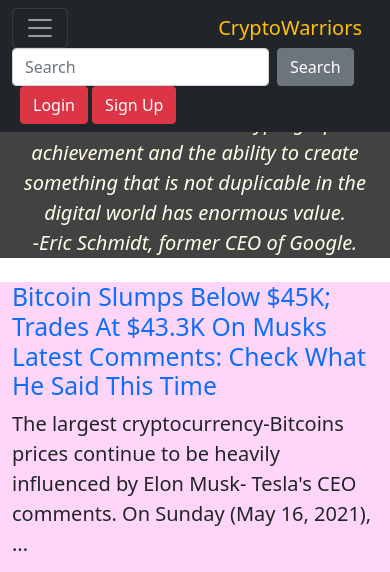
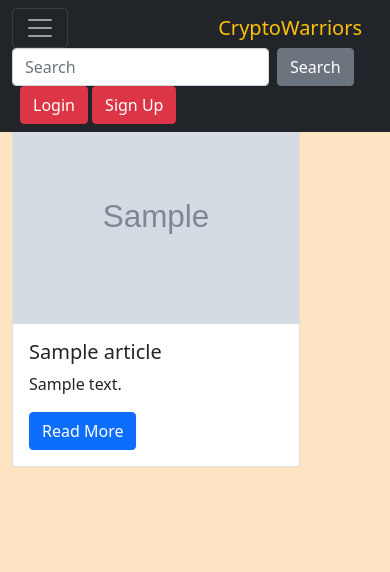
Before and after one commit to sudhanshu1221/teamwebwarriors, a Django app: template home/templates/home/home_page.html in a window 390 px wide. Shown: the top 572 px of the page. Run offline with Django 3.2, Linux system fonts and the light colour scheme; the template is opened without the code that fills it: most values are stand-ins (such as "Sample title", 1, 10 or a date in 2020); grey boxes marked "Sample" are stand-in pictures.

Commit message:
NewsAPI added and a css file (home_page.css) added

```diff
--- /dev/null
+++ b/home/templates/home/home_page.css
@@ -0,0 +1,24 @@
+#news {
+    /*display: block;*/
+    /*background-color: aqua;*/
+    /*height: 1000px;*/
+    /*overflow: hidden;*/
+    /*overflow-y: scroll;*/
+
+
+}
+
+a {
+
+    text-decoration: none;
+}
+
+a:hover,
+a:focus {
+    color: #d68658;
+    text-decoration: underline;
+}
+
+.text-muted {
+    color: #fffde7 !important;
+}
--- a/home/templates/home/home_page.html
+++ b/home/templates/home/home_page.html
@@ -10,23 +10,9 @@
     <!-- Bootstrap CSS -->
     <link href="https://cdn.jsdelivr.net/npm/bootstrap@5.0.1/dist/css/bootstrap.min.css" rel="stylesheet"
           integrity="sha384-+0n0xVW2eSR5OomGNYDnhzAbDsOXxcvSN1TPprVMTNDbiYZCxYbOOl7+AMvyTG2x" crossorigin="anonymous">
-    <style>
-        a {
 
-            text-decoration: none;
-        }
-
-        a:hover,
-        a:focus {
-            color: #d68658;
-            text-decoration: underline;
-        }
-
-        .text-muted {
-            color: #fffde7 !important;
-        }
-    </style>
-
+    <!-- My CSS -->
+    <link rel="stylesheet" href="home_page.css">
     <title>Home Page</title>
 </head>
 
@@ -191,85 +177,27 @@
     <p class="h1 text-center display-1 font-italic bg-warning" style="font-weight: 400;">The CryptoNews</p>
 </header>
 
+<div class="container" id="news" style="height: 500px; overflow: hidden; overflow-y: scroll; background-color: bisque;">
+    <div class="row">
+        {% for x in api.articles %}
+            <div class="col-sm">
+                <div class="card" style="width: 18rem;">
+                    <img src="{{ x.urlToImage }}" class="card-img-top" alt="{{ x.source.name }}">
+                    <div class="card-body">
+                        <h5 class="card-title">{{ x.title }}</h5>
+                        <p class="card-text">{{ x.description|truncatechars:150 }}</p>
+                        <a href="{{ x.url }}" target="_blank" class="btn btn-primary">Read More</a>
+                    </div>
+                </div>
+                <br>
+            </div>
+        {% endfor %}
+    </div>
+</div>
+
 
 <main role="main">
 
-    <section class="jumbotron text-center" style="font-style: italic;background-color:#424242; ">
-        <div class="container">
-
-            <p class="lead text-muted">Bitcoin is a remarkable cryptographic achievement and the ability to create
-                something
-                that is not duplicable in the digital world has enormous value.<br>-Eric Schmidt, former CEO of Google.
-            </p>
-
-        </div>
-
-    </section>
-
-    <div class="container marketing my-4">
-        <div class="row featurette">
-            <div class="col-md-7" style="background-color: #ffd6f9;">
-                <h2 class="featurette-heading"><a href="#" class="nonunderline">Bitcoin Slumps Below $45K; Trades At
-                    $43.3K On
-                    Musks Latest Comments: Check
-                    What He Said This Time</a>
-                </h2>
-                <p class="lead">The largest cryptocurrency-Bitcoins prices continue to be heavily influenced by Elon
-                    Musk-
-                    Tesla's CEO comments. On Sunday (May 16, 2021), ...</p>
-
-            </div>
-            <div class="col-md-5">
-
-                <img src="https://source.unsplash.com/1600x900/?crypto,trending"
-                     class="bd-placeholder-img bd-placeholder-img-lg featurette-image img-fluid mx-auto"
-                     style="background-color: linen;" width="500" height="500" alt="">
-
-
-            </div>
-        </div>
-
-        <hr class="featurette-divider">
-
-        <div class="row featurette">
-            <div class="col-md-7 order-md-2" style="background-color: #ffd6f9;">
-                <h2 class="featurette-heading"><a href="#">Ethereum, Litecoin, and Ripple's XRP – Daily Tech Analysis –
-                    May
-                    17th, 2021
-                </a>
-                </h2>
-                <p class="lead">Another featurette? Of course. More placeholder content here to give you an idea of how
-                    this
-                    layout would work with some actual real-world content in place.</p>
-            </div>
-            <div class="col-md-5 order-md-1">
-
-                <img src="https://source.unsplash.com/1600x900/?bitcoin,mobile"
-                     class="bd-placeholder-img bd-placeholder-img-lg featurette-image img-fluid mx-auto" width="500"
-                     height="500"
-                     alt="">
-            </div>
-        </div>
-
-        <hr class="featurette-divider">
-
-        <div class="row featurette">
-            <div class="col-md-7 " style="background-color: #ffd6f9;">
-                <h2 class="featurette-heading"><a href="#"> 5 Cryptocurrencies that are Best for Crypto Day Trading</a>
-                </h2>
-                <p class="lead">Top 5 Cryptocurrenies have earned immense popularity Day trading is one of the most
-                    commonly
-                    used trading strategies used in the crytocurrency ...
-                    20 hours ago</p>
-            </div>
-            <div class="col-md-5">
-
-                <img src="https://source.unsplash.com/1600x900/?laptop,cryptocurrency"
-                     class="bd-placeholder-img bd-placeholder-img-lg featurette-image img-fluid mx-auto" width="500"
-                     height="500"
-                     alt="">
-            </div>
-        </div>
 
         <hr class="featurette-divider">
 
@@ -418,7 +346,7 @@
                             <h5 class="title-font font-medium text-2xl text-black">Kaptan Singh</h5>
                             <h8 class="text-gray-900 mb-3 text-xl ">Backend Developer</h8>
 
-                            <a href="https://www.linkedin.com/in/kaptan-singh-7624211b8"><img
+                            <a href="https://www.linkedin.com/in/kaptan-singh-7624211b8" target="_blank"><img
                                     src="{% static 'home/images/linkedin.png' %}" height="20" width="40"></a>
 
 
@@ -437,7 +365,7 @@
                             <h5 class="title-font font-medium text-2xl text-gray-900">Sudhanshu Kumar</h5>
                             <h8 class="text-gray-900 text-xl mb-3">Frontend Developer</h8>
 
-                            <a href="https://www.linkedin.com/in/sudhanshu-kumar-101b921bb"><img
+                            <a href="https://www.linkedin.com/in/sudhanshu-kumar-101b921bb" target="_blank"><img
                                     src="{% static 'home/images/linkedin.png' %}" height="20" width="40"></a>
 
                         </div>
@@ -454,7 +382,7 @@
                             <h5 class="title-font font-medium text-2xl text-gray-900">Ayush Kumar</h5>
                             <h8 class="text-gray-900 text-l mb-3">Backend Developer</h8>
 
-                            <a href="https://www.linkedin.com/in/ayush-kumar-8a0119212"><img
+                            <a href="https://www.linkedin.com/in/ayush-kumar-8a0119212" target="_blank"><img
                                     src="{% static 'home/images/linkedin.png' %}" height="20" width="40"></a>
 
 
@@ -473,7 +401,7 @@
                             <h5 class="title-font font-medium text-2xl text-gray-900">Suraj Keshari</h5>
                             <h8 class="text-gray-900 text-xl mb-3">Frontend Developer</h8>
 
-                            <a href="https://www.linkedin.com/in/suraj-keshari-4446721b3"><img
+                            <a href="https://www.linkedin.com/in/suraj-keshari-4446721b3" target="_blank"><img
                                     src="{% static 'home/images/linkedin.png' %}" height="20" width="40"></a>
 
                         </div>
@@ -483,8 +411,6 @@
         </div>
     </div>
 </div>
-
-
 
 
 <footer class="container">
```
Also changed, not shown: home/views.py (+7 -1 lines), db.sqlite3.
